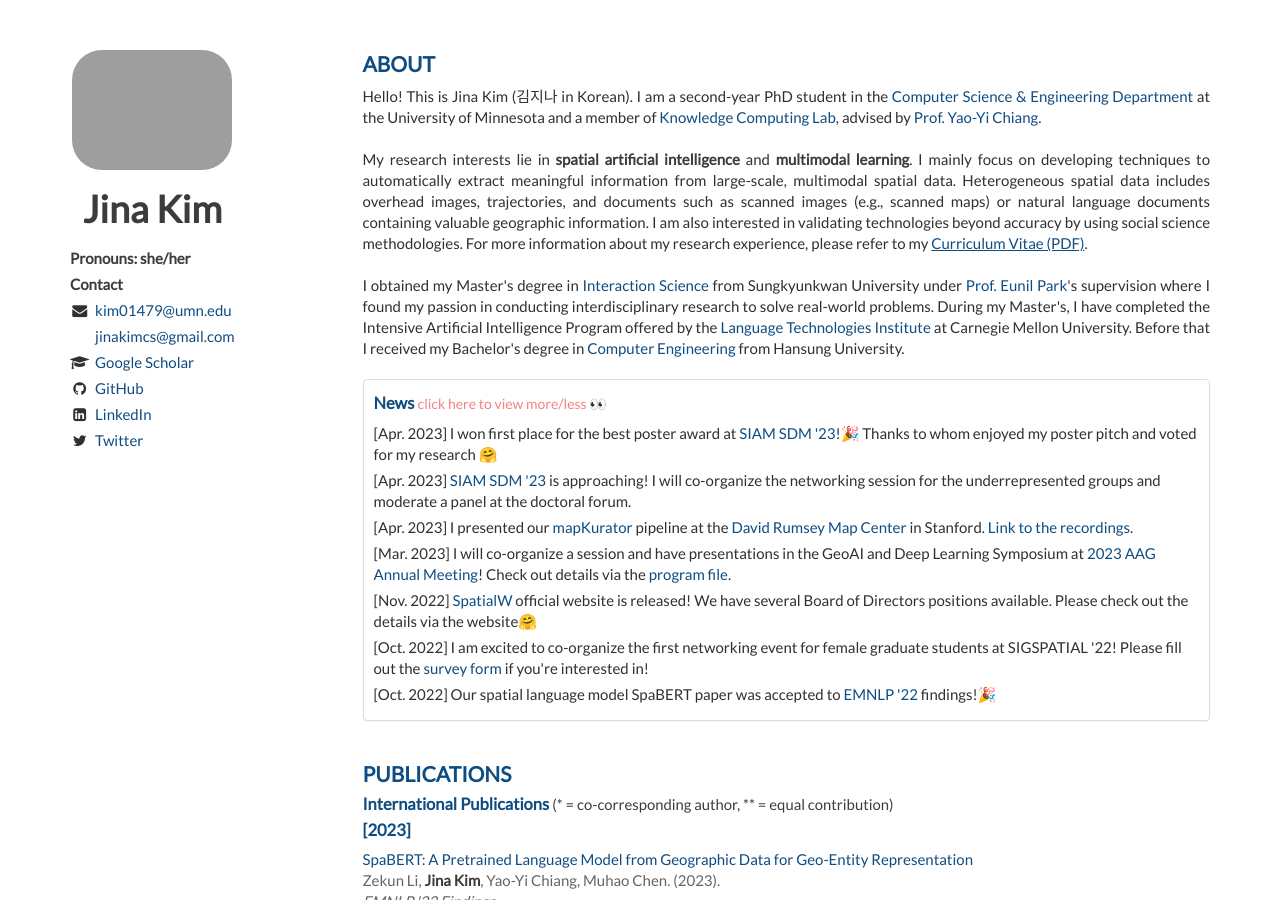
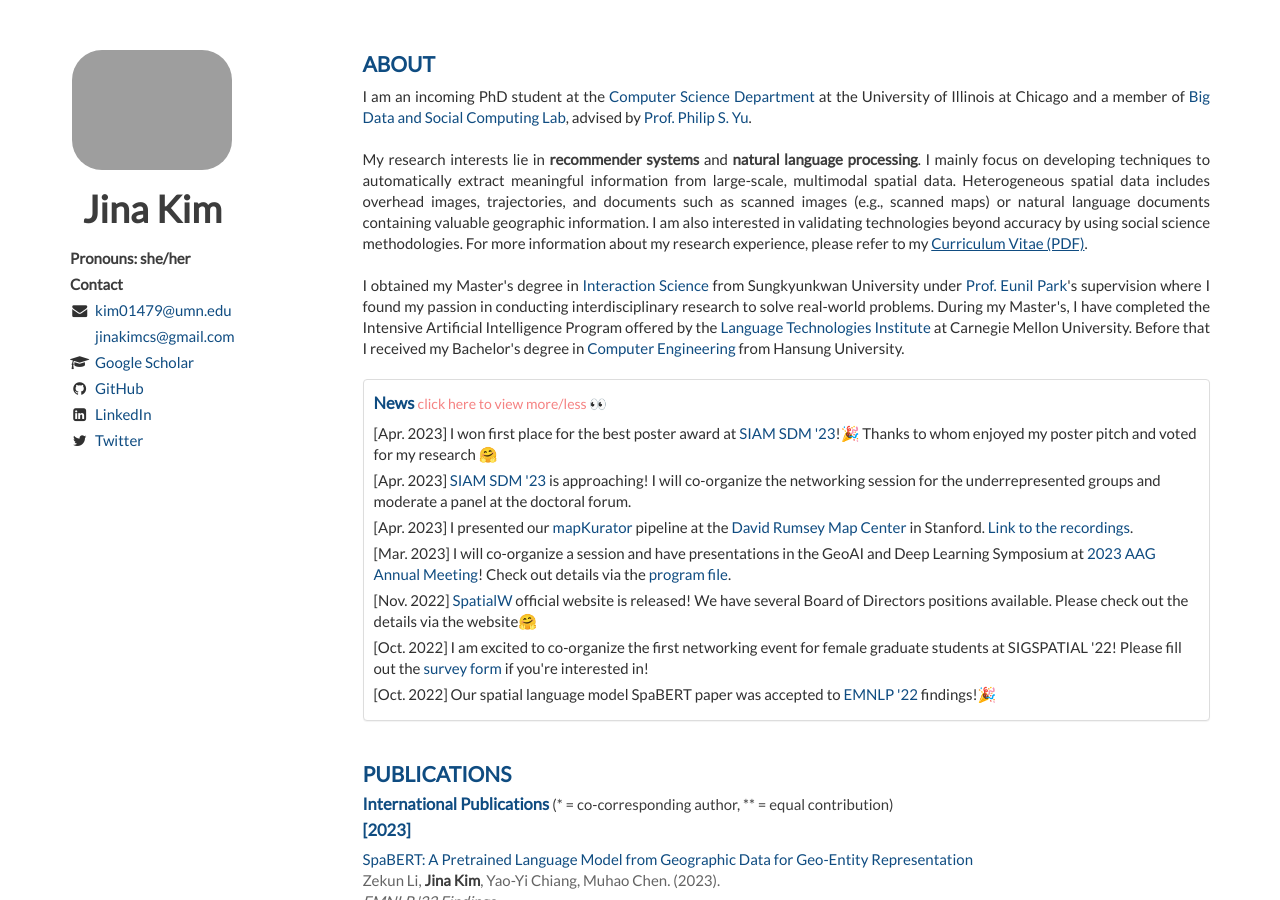
Before and after one commit to WooseongYang/WooseongYang.github.io, a Jekyll site: the page built from index.html, in a window 1280 px wide and 900 px high. Built offline with Jekyll 4.4.1, drawn with Linux system fonts in a browser that asks for light colours; nearby versions of some CDN libraries; the list of posts is cut into pages by our own code.

Commit message:
edit about

```diff
--- a/_includes/about.html
+++ b/_includes/about.html
@@ -2,9 +2,9 @@
     <h1>About</h1>
     <article>
         <p>
-          Hello! This is Jina Kim (김지나 in Korean). I am a second-year PhD student in the <a href="https://cse.umn.edu/cs">Computer Science & Engineering Department</a> at the University of Minnesota and a member of <a href="http://knowledge-computing.github.io">Knowledge Computing Lab</a>, advised by <a href="https://yaoyichi.github.io">Prof. Yao-Yi Chiang</a>.
+          I am an incoming PhD student at the <a href="https://cs.uic.edu/">Computer Science Department</a> at the University of Illinois at Chicago and a member of <a href="https://bdsc-uic.github.io/">Big Data and Social Computing Lab</a>, advised by <a href="https://www.cs.uic.edu/~psyu/">Prof. Philip S. Yu</a>.
           <br><br>
-          My research interests lie in <em>spatial artificial intelligence</em> and <em>multimodal learning</em>.
+          My research interests lie in <em>recommender systems</em> and <em>natural language processing</em>.
           I mainly focus on developing techniques to automatically extract meaningful information from large-scale, multimodal spatial data.
           Heterogeneous spatial data includes overhead images, trajectories, and documents such as scanned images (e.g., scanned maps) or natural language documents containing valuable geographic information.
           I am also interested in validating technologies beyond accuracy by using social science methodologies.
```
Also changed, not shown: 1 other file.
